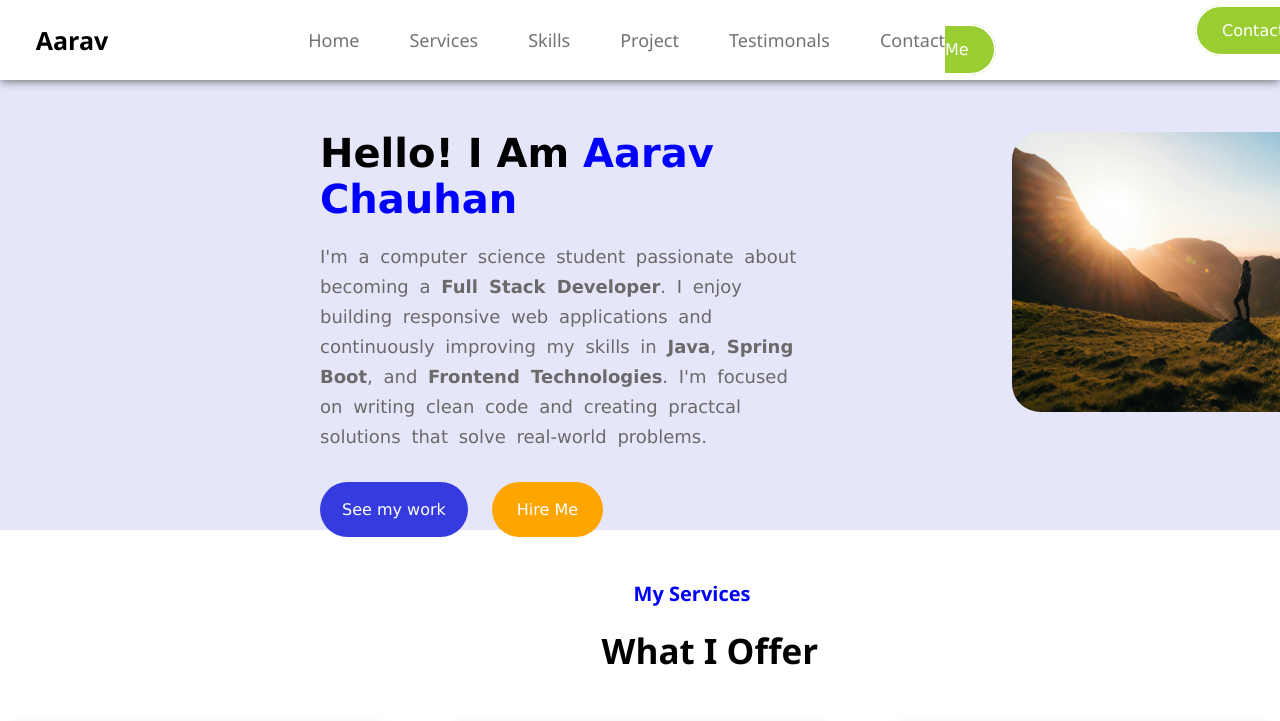
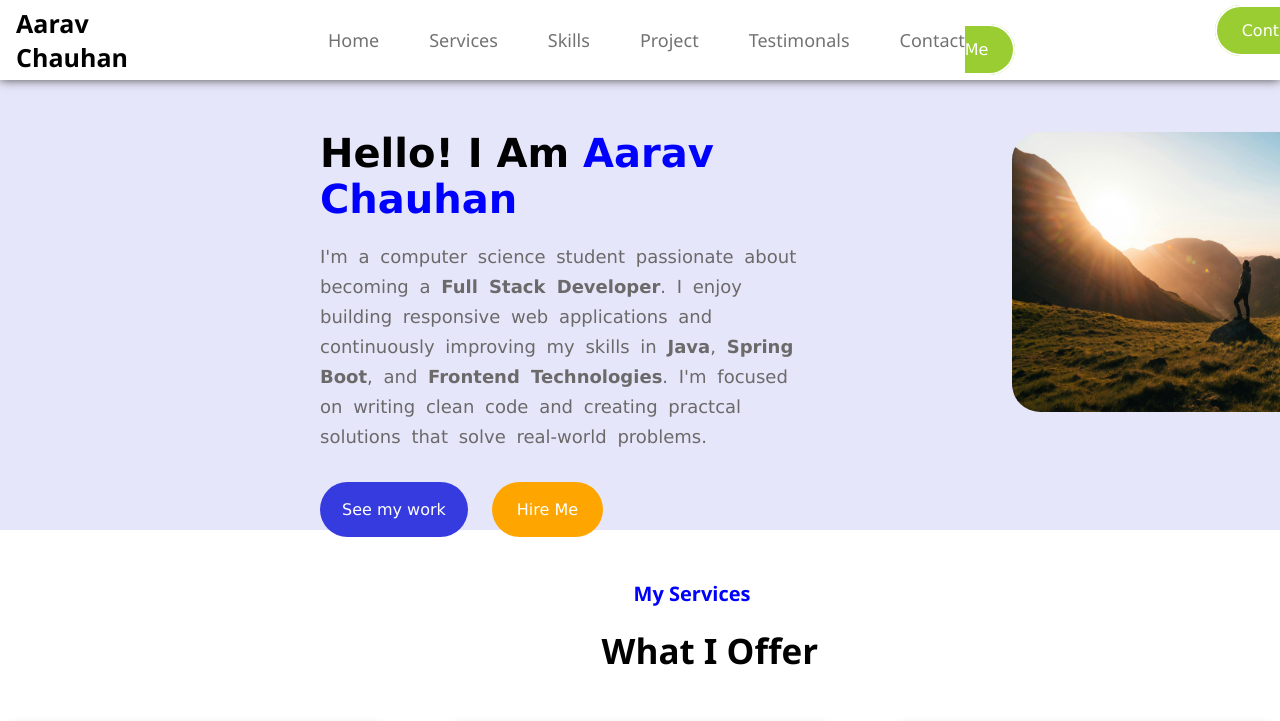
Before and after one commit to aaravchauhan6969/Portfolio, a plain HTML site: page index.html in a window 1280 px wide. Shown: the top 721 px of the page. Drawn offline with Linux system fonts and the light colour scheme.

Commit message:
Name Update

```diff
--- a/index.html
+++ b/index.html
@@ -930,7 +930,7 @@
     <header>
         <div class="head">
             <div class="head1">
-                <p>Aarav</p>
+                <p>Aarav Chauhan</p>
             </div>
             <div class="head2">
                 <ul>
```
